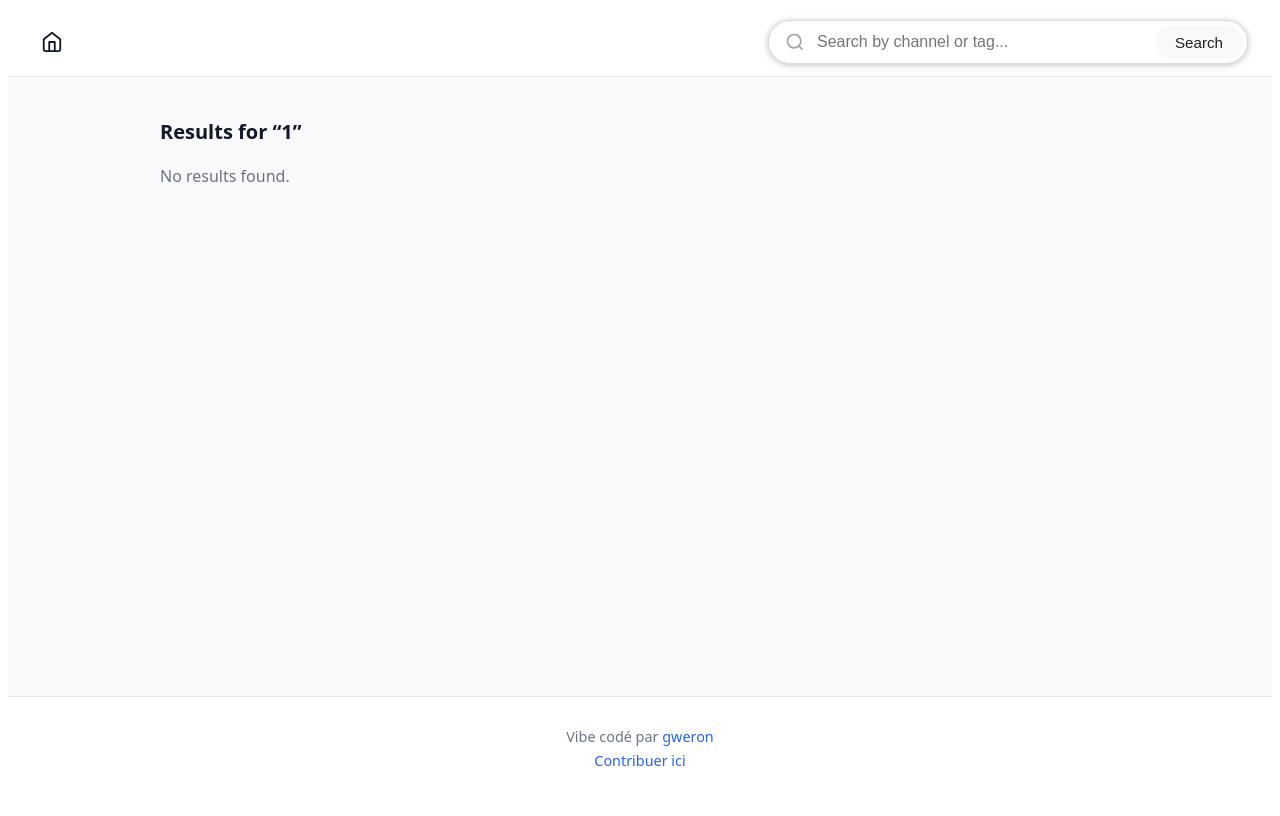
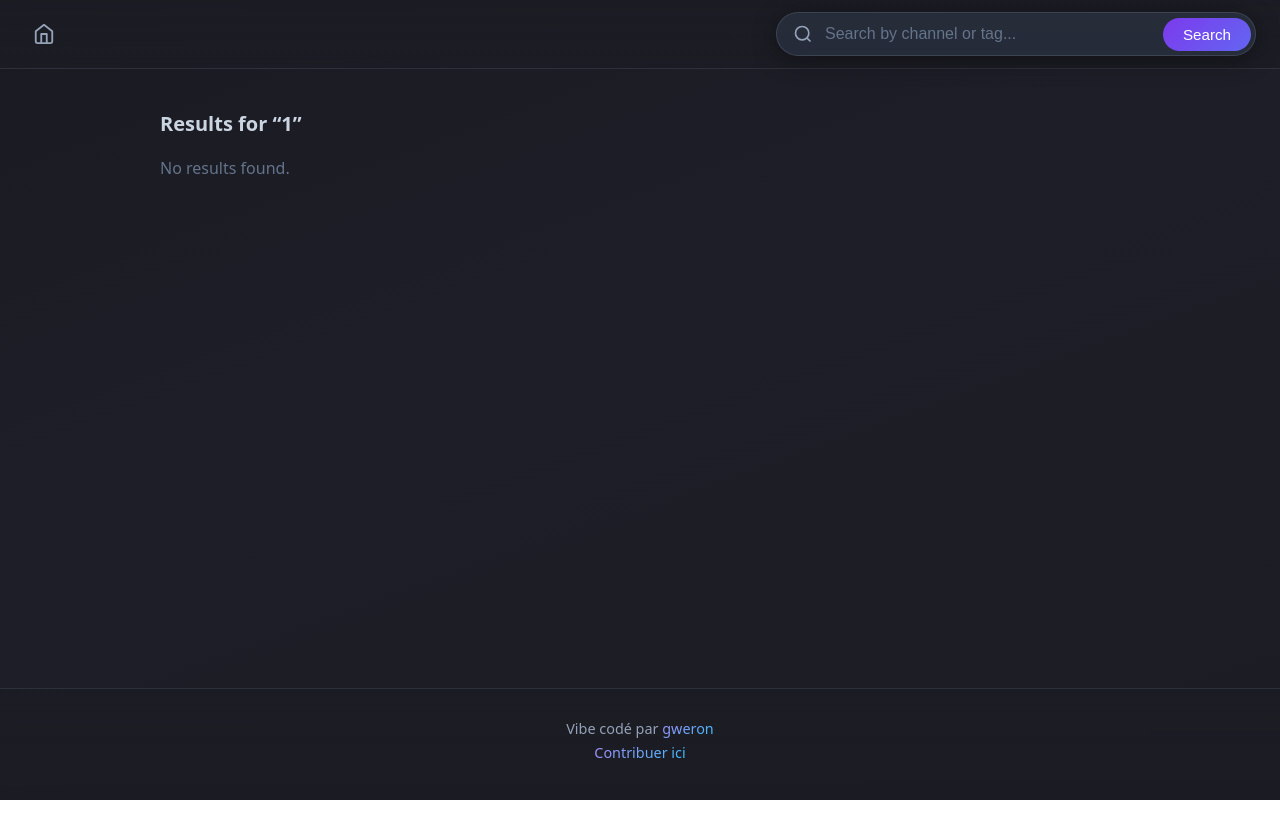
Before and after one commit to Theo-Farnole/motiondesign-lib, a React (Vite) app: page /search/1 in a window 1280 px wide. Built offline with nearby package versions, Linux system fonts and the light colour scheme.

Commit message:
make it dark theme

```diff
--- a/src/components/Footer.scss
+++ b/src/components/Footer.scss
@@ -6,9 +6,10 @@
   padding: 1.5rem 1.5rem 2rem;
   text-align: center;
   font-size: 0.9rem;
-  color: #6b7280;
-  border-top: 1px solid #e5e7eb;
-  background: #fff;
+  color: #94a3b8;
+  border-top: 1px solid rgba(148, 163, 184, 0.15);
+  background: linear-gradient(0deg, rgba(28, 28, 36, 0.98) 0%, rgba(28, 28, 36, 0.9) 100%);
+  backdrop-filter: blur(8px);
 }
 
 .app-footer__line {
@@ -16,10 +17,14 @@
 }
 
 .app-footer a {
-  color: #2563eb;
+  background: linear-gradient(135deg, #a78bfa 0%, #38bdf8 100%);
+  -webkit-background-clip: text;
+  background-clip: text;
+  color: transparent;
+  font-weight: 500;
   text-decoration: none;
 }
 
 .app-footer a:hover {
-  text-decoration: underline;
+  filter: brightness(1.2);
 }
--- a/src/components/Header.scss
+++ b/src/components/Header.scss
@@ -5,13 +5,14 @@
   align-items: center;
   gap: 1rem;
   padding: 0.75rem 1.5rem;
-  background: #fff;
-  border-bottom: 1px solid #e5e7eb;
+  background: linear-gradient(180deg, rgba(28, 28, 36, 0.95) 0%, rgba(28, 28, 36, 0.8) 100%);
+  border-bottom: 1px solid rgba(148, 163, 184, 0.15);
   position: sticky;
   top: 0;
   z-index: 100;
   flex-shrink: 0;
   box-sizing: border-box;
+  backdrop-filter: blur(12px);
 }
 
 .global-header__home {
@@ -21,12 +22,13 @@
   justify-content: center;
   width: 2.5rem;
   height: 2.5rem;
-  color: #111827;
+  color: #94a3b8;
   text-decoration: none;
+  transition: color 0.2s ease;
 }
 
 .global-header__home:hover {
-  color: #374151;
+  color: #e2e8f0;
 }
 
 .global-header__search {
--- a/src/components/ReferenceThumbnail.scss
+++ b/src/components/ReferenceThumbnail.scss
@@ -3,9 +3,16 @@
   flex-direction: column;
   gap: 0.5rem;
   padding: 0.75rem;
-  border-radius: 0.75rem;
-  border: 1px solid #e5e7eb;
-  background-color: #ffffff;
+  border-radius: 1rem;
+  border: 1px solid rgba(148, 163, 184, 0.15);
+  background: linear-gradient(145deg, rgba(45, 55, 72, 0.5) 0%, rgba(30, 38, 55, 0.6) 100%);
+  box-shadow: 0 4px 24px rgba(0, 0, 0, 0.3);
+  transition: border-color 0.2s ease, box-shadow 0.2s ease;
+}
+
+.reference-thumbnail:hover {
+  border-color: rgba(167, 139, 250, 0.3);
+  box-shadow: 0 8px 32px rgba(124, 58, 237, 0.15);
 }
 
 .reference-thumbnail__thumb-button {
@@ -39,11 +46,16 @@
   display: flex;
   justify-content: space-between;
   font-size: 0.8rem;
-  color: #6b7280;
+  color: #94a3b8;
 }
 
 .reference-thumbnail__author {
   font-weight: 500;
+  color: #cbd5e1;
+}
+
+.reference-thumbnail__url {
+  color: #64748b;
 }
 
 .reference-thumbnail__tags {
@@ -55,7 +67,5 @@
 .reference-thumbnail__tag {
   padding: 0.15rem 0.5rem;
   border-radius: 999px;
-  background-color: #f3f4f6;
-  border: 1px solid #e5e7eb;
   font-size: 0.8rem;
 }
--- a/src/pages/PlayerPage.scss
+++ b/src/pages/PlayerPage.scss
@@ -10,8 +10,9 @@
   height: 0;
   overflow: hidden;
   border-radius: 1rem;
-  border: 1px solid #e5e7eb;
+  border: 1px solid rgba(148, 163, 184, 0.2);
   background-color: #000;
+  box-shadow: 0 8px 32px rgba(0, 0, 0, 0.4);
 }
 
 .player-layout__video iframe {
@@ -29,6 +30,7 @@
   justify-content: space-between;
   gap: 0.75rem;
   font-size: 0.9rem;
+  color: #cbd5e1;
 }
 
 .player-layout__author {
@@ -44,14 +46,12 @@
 .player-layout__tag {
   padding: 0.15rem 0.6rem;
   border-radius: 999px;
-  background-color: #f3f4f6;
-  border: 1px solid #e5e7eb;
   font-size: 0.8rem;
 }
 
 .player-layout__suggestions {
   margin-top: 1.5rem;
-  border-top: 1px solid #e5e7eb;
+  border-top: 1px solid rgba(148, 163, 184, 0.15);
   padding-top: 1.25rem;
 }
 
@@ -59,4 +59,5 @@
   font-size: 0.95rem;
   font-weight: 600;
   margin-bottom: 0.75rem;
+  color: #cbd5e1;
 }
--- a/src/pages/SearchPage.scss
+++ b/src/pages/SearchPage.scss
@@ -2,10 +2,10 @@
   font-size: 1.25rem;
   font-weight: 600;
   margin-bottom: 1.25rem;
-  color: #111827;
+  color: #cbd5e1;
 }
 
 .search-page__empty {
-  color: #6b7280;
+  color: #64748b;
   font-size: 1rem;
 }
--- a/src/styles.scss
+++ b/src/styles.scss
@@ -1,3 +1,15 @@
+html,
+body {
+  margin: 0;
+  padding: 0;
+  min-height: 100%;
+  background: linear-gradient(160deg, #1a1a22 0%, #1e1e28 40%, #1c1c24 100%);
+}
+
+#root {
+  min-height: 100vh;
+}
+
 .app {
   min-height: 100vh;
   display: flex;
@@ -5,8 +17,8 @@
   align-items: center;
   justify-content: flex-start;
   padding: 0;
-  background: #f9fafb;
-  color: #111827;
+  background: linear-gradient(160deg, #1a1a22 0%, #1e1e28 40%, #1c1c24 100%);
+  color: #e2e8f0;
   font-family: system-ui, -apple-system, BlinkMacSystemFont, "Segoe UI", sans-serif;
 }
 
@@ -19,12 +31,12 @@
   font-size: clamp(2.2rem, 3vw, 2.8rem);
   letter-spacing: 0.08em;
   text-transform: uppercase;
-  color: #0f172a;
+  color: #f1f5f9;
 }
 
 .app__subtitle {
   margin-top: 0.75rem;
-  color: #6b7280;
+  color: #94a3b8;
 }
 
 .app__content {
@@ -42,26 +54,29 @@
 .home-hero__title {
   margin: 0 0 0.75rem;
   font-weight: 700;
-  color: #0f172a;
   line-height: 1.1;
 }
 
 .home-hero__title--large {
   font-size: clamp(2.5rem, 5vw, 3.5rem);
   letter-spacing: -0.02em;
+  background: linear-gradient(135deg, #f0abfc 0%, #a78bfa 50%, #38bdf8 100%);
+  -webkit-background-clip: text;
+  background-clip: text;
+  color: transparent;
 }
 
 .home-hero__title--small {
   display: block;
   font-size: clamp(1.5rem, 3vw, 2rem);
   font-weight: 600;
-  color: #374151;
+  color: #94a3b8;
 }
 
 .home-hero__description {
   margin: 0;
   font-size: 0.95rem;
-  color: #6b7280;
+  color: #64748b;
   max-width: 36rem;
   margin-left: auto;
   margin-right: auto;
@@ -72,7 +87,7 @@
   font-size: 1.25rem;
   font-weight: 600;
   margin: 0 0 1.25rem;
-  color: #111827;
+  color: #cbd5e1;
 }
 
 .search-bar {
@@ -87,21 +102,22 @@
   align-items: center;
   gap: 0.5rem;
   border-radius: 2rem;
-  border: 1px solid #dadce0;
-  background: #fff;
-  box-shadow: 0 1px 6px rgba(32, 33, 36, 0.28);
-  transition: box-shadow 0.2s ease;
+  border: 1px solid rgba(148, 163, 184, 0.2);
+  background: rgba(45, 55, 72, 0.6);
+  box-shadow: 0 4px 24px rgba(0, 0, 0, 0.4);
+  transition: box-shadow 0.2s ease, border-color 0.2s ease;
   padding-right: 0.25rem;
 }
 
 .search-bar__row:focus-within {
-  box-shadow: 0 1px 8px rgba(32, 33, 36, 0.3);
+  border-color: rgba(167, 139, 250, 0.5);
+  box-shadow: 0 0 0 1px rgba(167, 139, 250, 0.3), 0 4px 24px rgba(0, 0, 0, 0.4);
 }
 
 .search-bar__icon {
   flex-shrink: 0;
   margin-left: 1rem;
-  color: #9ca3af;
+  color: #94a3b8;
   display: flex;
   align-items: center;
   justify-content: center;
@@ -117,6 +133,11 @@
   box-sizing: border-box;
   background: transparent;
   box-shadow: none;
+  color: #e2e8f0;
+}
+
+.search-bar__input::placeholder {
+  color: #64748b;
 }
 
 .search-bar__input:focus {
@@ -133,14 +154,15 @@
   padding: 0.5rem 1.25rem;
   border-radius: 1.5rem;
   border: none;
-  background: #f8f9fa;
+  background: linear-gradient(135deg, #7c3aed 0%, #6366f1 100%);
   font-size: 0.95rem;
-  color: #202124;
+  color: #fff;
   cursor: pointer;
+  font-weight: 500;
 }
 
 .search-bar__submit:hover {
-  background: #f1f3f4;
+  filter: brightness(1.15);
 }
 
 .search-bar__suggestions {
@@ -151,25 +173,26 @@
   margin: 0.5rem 0 0;
   padding: 0.5rem 0;
   list-style: none;
-  background: #fff;
-  border: 1px solid #dadce0;
-  border-radius: 1.5rem;
-  box-shadow: 0 4px 20px rgba(32, 33, 36, 0.15);
+  background: rgba(45, 55, 72, 0.98);
+  border: 1px solid rgba(148, 163, 184, 0.2);
+  border-radius: 1rem;
+  box-shadow: 0 10px 40px rgba(0, 0, 0, 0.5);
   max-height: 320px;
   overflow-y: auto;
   z-index: 10;
+  backdrop-filter: blur(12px);
 }
 
 .search-bar__suggestion {
   padding: 0.6rem 1.5rem 0.6rem 2.5rem;
   font-size: 1rem;
   cursor: pointer;
-  color: #202124;
+  color: #e2e8f0;
 }
 
 .search-bar__suggestion:hover,
 .search-bar__suggestion--highlighted {
-  background-color: #f1f3f4;
+  background: linear-gradient(90deg, rgba(124, 58, 237, 0.2) 0%, transparent 100%);
 }
 
 .references-grid {
```
